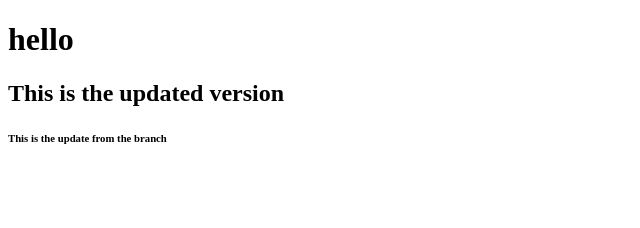
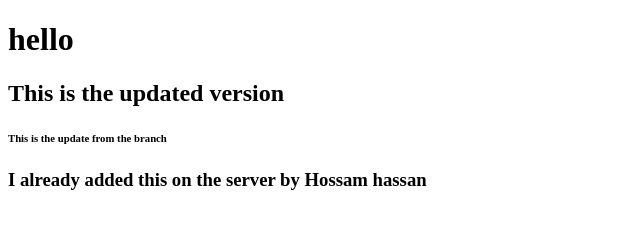
Before and after one commit to shehab-elhariry/test, a plain HTML site: page index.html in a window 1280 px wide. Shown: the whole page, without its empty margins (0-640 px from the left). Drawn offline with Linux system fonts and the light colour scheme.

Commit message:
Update index.html

```diff
--- a/index.html
+++ b/index.html
@@ -9,5 +9,7 @@
     <h2> This is the updated version</h2>
     <h6>This is the update from the branch</h6>
 
+    <h3> I already added this on the server <span> by Hossam hassan  </span></h3>
+
 </body>
 </html>
```
